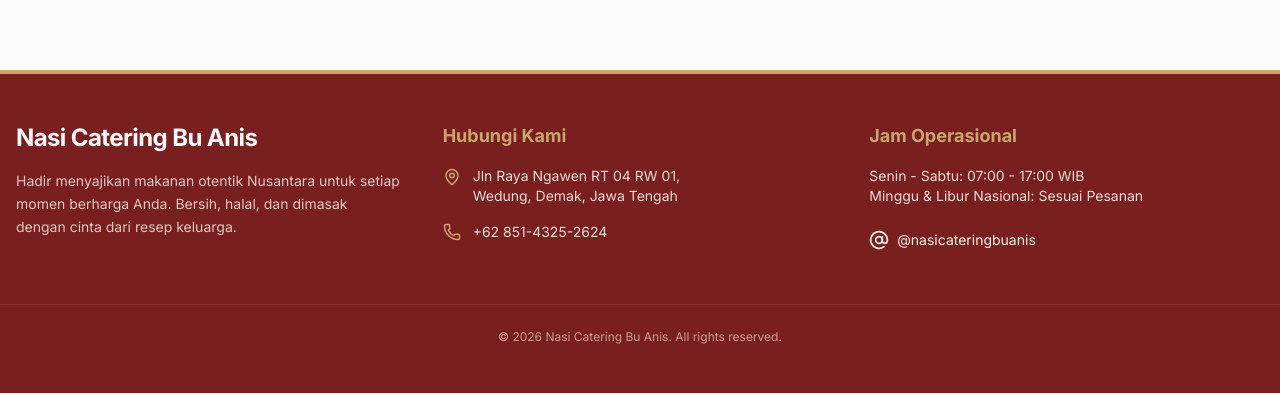
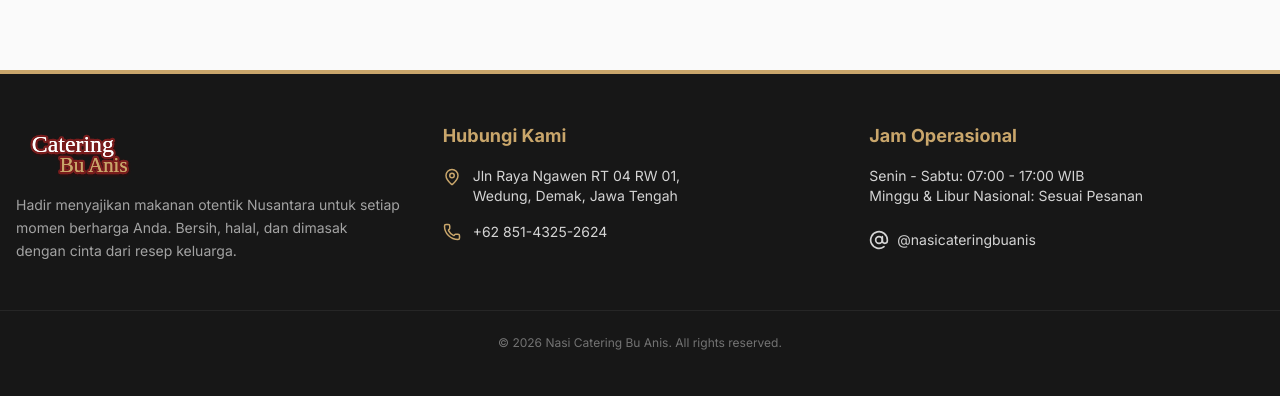
Before and after one commit to rexon6/catering_buanis_web, a Next.js app: page / in a window 1280 px wide. Shown: the part 1008-1404 px from the top of the page. Built offline with nearby package versions, Linux system fonts and the light colour scheme.

Commit message:
Update: footer background to neutral-900 to make the original colored logo stand out perfectly

```diff
--- a/components/Footer.tsx
+++ b/components/Footer.tsx
@@ -2,17 +2,21 @@ import { MapPin, Phone, AtSign } from 'lucide-react';
 
 export default function Footer() {
     return (
-        <footer className="bg-brand-maroon text-brand-cream py-12 mt-12 border-t-4 border-brand-gold">
+        <footer className="bg-neutral-900 text-neutral-300 py-12 mt-12 border-t-4 border-brand-gold">
             <div className="max-w-7xl mx-auto px-4 grid grid-cols-1 md:grid-cols-3 gap-8">
                 <div className="space-y-4">
-                    <h3 className="text-2xl font-bold text-white tracking-tight">Nasi Catering Bu Anis</h3>
-                    <p className="text-brand-cream/80 text-sm leading-relaxed max-w-sm">
+                    <img
+                        src="/images/logo.svg"
+                        alt="Nasi Catering Bu Anis"
+                        className="h-14 w-auto object-contain"
+                    />
+                    <p className="text-neutral-400 text-sm leading-relaxed max-w-sm">
                         Hadir menyajikan makanan otentik Nusantara untuk setiap momen berharga Anda. Bersih, halal, dan dimasak dengan cinta dari resep keluarga.
                     </p>
                 </div>
                 <div className="space-y-4">
                     <h4 className="text-lg font-bold text-brand-gold mb-2">Hubungi Kami</h4>
-                    <div className="flex items-start gap-3 text-sm text-brand-cream/90">
+                    <div className="flex items-start gap-3 text-sm text-neutral-300">
                         <MapPin size={18} className="shrink-0 mt-0.5 text-brand-gold" />
                         <a
                             href="https://www.google.com/maps/dir/?api=1&destination=Jln+Raya+Ngawen+RT+04+RW+01+Wedung+Demak"
@@ -23,23 +27,23 @@ export default function Footer() {
                             Jln Raya Ngawen RT 04 RW 01,<br />Wedung, Demak, Jawa Tengah
                         </a>
                     </div>
-                    <div className="flex items-center gap-3 text-sm text-brand-cream/90">
+                    <div className="flex items-center gap-3 text-sm text-neutral-300">
                         <Phone size={18} className="text-brand-gold" />
                         <a href="https://wa.me/6285143252624" target="_blank" rel="noopener noreferrer" className="hover:text-white hover:underline transition-colors">+62 851-4325-2624</a>
                     </div>
                 </div>
                 <div className="space-y-4">
                     <h4 className="text-lg font-bold text-brand-gold mb-2">Jam Operasional</h4>
-                    <p className="text-sm text-brand-cream/90">Senin - Sabtu: 07:00 - 17:00 WIB<br />Minggu & Libur Nasional: Sesuai Pesanan</p>
+                    <p className="text-sm text-neutral-300">Senin - Sabtu: 07:00 - 17:00 WIB<br />Minggu & Libur Nasional: Sesuai Pesanan</p>
                     <div className="pt-2">
-                        <a href="#" className="inline-flex items-center gap-2 text-brand-cream hover:text-white transition-colors">
+                        <a href="#" className="inline-flex items-center gap-2 text-neutral-300 hover:text-white transition-colors">
                             <AtSign size={20} />
                             <span className="text-sm">@nasicateringbuanis</span>
                         </a>
                     </div>
                 </div>
             </div>
-            <div className="max-w-7xl mx-auto px-4 mt-12 pt-6 border-t border-white/10 text-center text-xs text-brand-cream/60">
+            <div className="max-w-7xl mx-auto px-4 mt-12 pt-6 border-t border-neutral-800 text-center text-xs text-neutral-500">
                 &copy; {new Date().getFullYear()} Nasi Catering Bu Anis. All rights reserved.
             </div>
         </footer>
```
